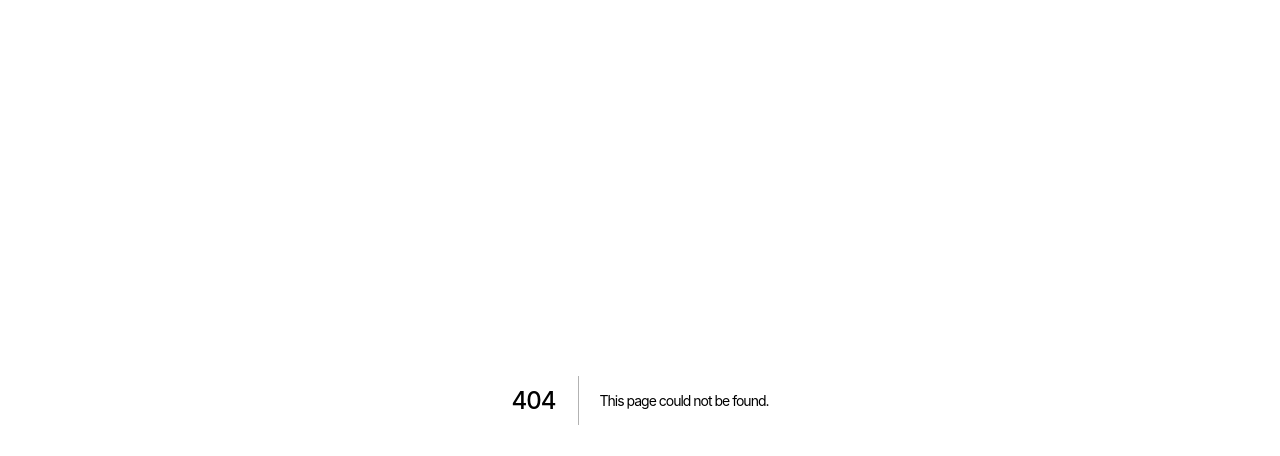
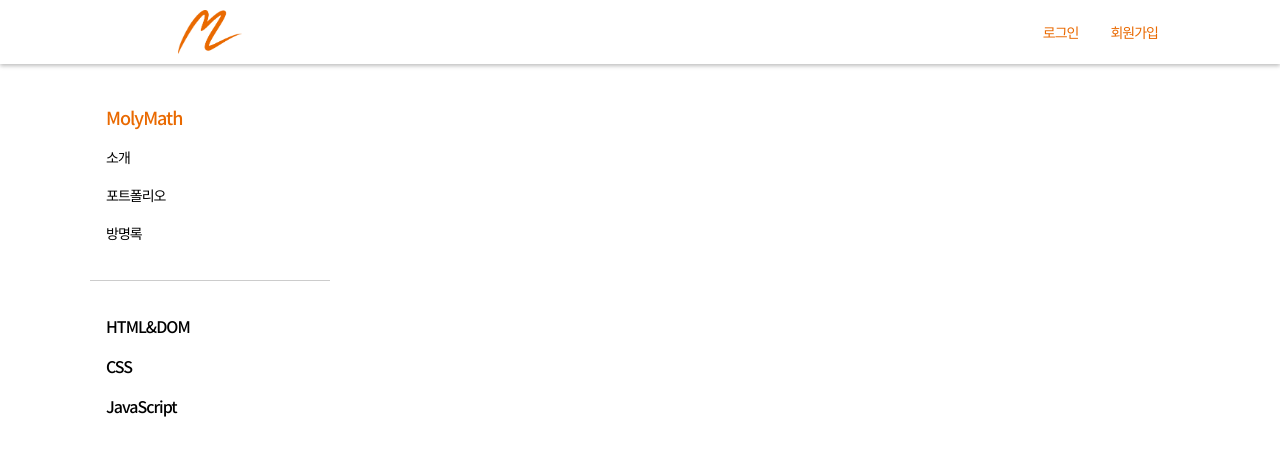
Before and after one commit to wdudtlrw78/devlog, a Next.js app in the folder prepare/front/: page /guestbook in a window 1280 px wide. Before the commit this address had no page. Shown: the top 456 px of the page. Built offline with nearby package versions, Linux system fonts and the light colour scheme.

Commit message:
Add: guestbook, portfolio pages

```diff
--- a/prepare/front/components/AppLayout/index.jsx
+++ b/prepare/front/components/AppLayout/index.jsx
@@ -1,7 +1,6 @@
 import React, { useCallback, useEffect, useState } from 'react';
 import PropTypes from 'prop-types';
 import Link from 'next/link';
-
 import { FontAwesomeIcon } from '@fortawesome/react-fontawesome';
 import Image from 'next/image';
 import {
@@ -17,6 +16,9 @@ import {
   Header,
   Container,
   BackGround,
+  BottomContainer,
+  TopContainer,
+  CenterLine,
 } from './styles';
 
 const AppLayout = ({ children }) => {
@@ -88,22 +90,51 @@ const AppLayout = ({ children }) => {
         {showNavMenu && (
           <>
             <NavContainer>
-              <ul>
+              <TopContainer>
+                <li>
+                  <Link href="/">
+                    <a>MolyMath</a>
+                  </Link>
+                </li>
                 <li>
                   <Link href="/profile">
-                    <a>프로필</a>
+                    <a>소개</a>
                   </Link>
                 </li>
+                <li>
+                  <Link href="/portfolio">
+                    <a>포트폴리오</a>
+                  </Link>
+                </li>
+                <li>
+                  <Link href="/guestbook">
+                    <a>방명록</a>
+                  </Link>
+                </li>
+              </TopContainer>
+              <CenterLine />
+              <BottomContainer>
                 <li>
                   <Link href="/category/[navMenu]" as="/category/HTML&DOM">
                     <a>HTML&DOM</a>
                   </Link>
                 </li>
-              </ul>
+                <li>
+                  <Link href="/category/[navMenu]" as="/category/CSS">
+                    <a>CSS</a>
+                  </Link>
+                </li>
+                <li>
+                  <Link href="/category/[navMenu]" as="/category/JavaScript">
+                    <a>JavaScript</a>
+                  </Link>
+                </li>
+              </BottomContainer>
             </NavContainer>
           </>
         )}
         {showBackground && <BackGround show={showBackground} onClick={toggleNavMenu} />}
+
         <MainContainer>{children}</MainContainer>
 
         <Footer>footer</Footer>
--- a/prepare/front/components/AppLayout/styles.jsx
+++ b/prepare/front/components/AppLayout/styles.jsx
@@ -44,6 +44,7 @@ export const BackGround = styled.div`
 
 export const Container = styled.div`
   max-width: 1600px;
+  height: 100%;
   margin: 0 auto;
   display: flex;
   justify-content: space-between;
@@ -91,58 +92,104 @@ export const ToggleMenuButton = styled.button`
 
 export const HeaderLeftColumn = styled.div`
   width: 240px;
-  margin-top: 8px;
   text-align: center;
   clear: both;
   @media (max-width: 820px) {
     display: none;
-  @media (max-width: 820px) {
-    display: none;
-  }
 `;
 
 export const HeaderRightColumn = styled.div`
   display: flex;
   user-select: none;
   padding-right: 16px;
+
+  & a:hover {
+    color: #000;
+    background-color: rgba(0, 0, 0, 0.1);
+  }
 `;
 
 export const LogInButton = styled.div`
   & a {
+    color: #e96900;
     display: inline-block;
     padding: 13px 16px;
     transition: color 1s ease 0s;
-  }
-  & a:hover {
-    color: #000;
-    background-color: rgba(0, 0, 0, 0.2);
   }
 `;
 
 export const SignUpButton = styled.a`
   & a {
     display: inline-block;
+    color: #e96900;
     padding: 13px 16px;
-    margin-right: -16px;
     transition: color 1s ease 0s;
   }
-  & a:hover {
-    color: #000;
-    background-color: rgba(0, 0, 0, 0.2);
-  }
 `;
+
 export const NavContainer = styled.nav`
   user-select: none;
   position: fixed;
   top: 0;
+  transition: all 0.5s ease-in-out 0s;
   width: 240px;
+  padding-left: 16px;
   background: #fff;
   height: 100vh;
   z-index: 100;
-  transition: margin-left 0.5s ease 0s;
 
-  & > ul {
-    margin-top: 128px;
+  @media (max-width: 820px) {
+    position: fixed;
+    transition: left 0.5s ease 0s;
+    left: 0;
+  }
+
+  & a:hover {
+    color: #e96900;
+  }
+`;
+
+export const TopContainer = styled.ul`
+  padding: 0;
+  margin-top: 88px;
+  position: relative;
+
+  @media (min-width: 820px) {
+    margin-top: 108px;
+  }
+  & li {
+    font-weight: 300;
+    margin-bottom: 24px;
+  }
+
+  & li:first-of-type > a {
+    font-size: 18px;
+    font-weight: 500;
+    color: #e96900;
+  }
+`;
+
+export const CenterLine = styled.div`
+  position: absolute;
+  width: 240px;
+  height: 0;
+  left: 0px;
+  top: 260px;
+  border-bottom: 1px solid rgba(0, 0, 0, 0.2);
+
+  @media (min-width: 820px) {
+    top: 280px;
+  }
+`;
+
+export const BottomContainer = styled.ul`
+  padding: 0;
+  margin-top: 78px;
+  font-size: 16px;
+  font-weight: 500;
+
+  & li {
+    margin-bottom: 24px;
   }
 `;
 
--- a/prepare/front/package.json
+++ b/prepare/front/package.json
@@ -17,6 +17,7 @@
     "@fortawesome/free-solid-svg-icons": "^5.15.3",
     "@fortawesome/react-fontawesome": "^0.1.14",
     "cross-env": "^7.0.3",
+    "lodash": "^4.17.21",
     "next": "^10.2.3",
     "prop-types": "^15.7.2",
     "react": "^17.0.2",
--- a/prepare/front/pages/_app.jsx
+++ b/prepare/front/pages/_app.jsx
@@ -17,8 +17,9 @@ export const globalStyles = (
         margin: 0;
         height: 100%;
         font-size: 14px;
-        font-family: Noto Sans KR, Lato, sans-serif;
+        font-family: Noto Sans KR, sans-serif;
         letter-spacing: -1px;
+        line-height: 1;
         overflow: auto;
       }
 
@@ -31,7 +32,7 @@ export const globalStyles = (
       }
 
       a {
-        color: #e96900;
+        color: #000;
         text-decoration: none;
       }
 
--- /dev/null
+++ b/prepare/front/pages/guestbook.jsx
@@ -0,0 +1,8 @@
+import React from 'react';
+import AppLayout from '../components/AppLayout';
+
+const Guestbook = () => {
+  return <AppLayout>Guestbook</AppLayout>;
+};
+
+export default Guestbook;
```
Also changed, not shown: prepare/front/pages/portfolio.jsx (added, +8 -0 lines).
